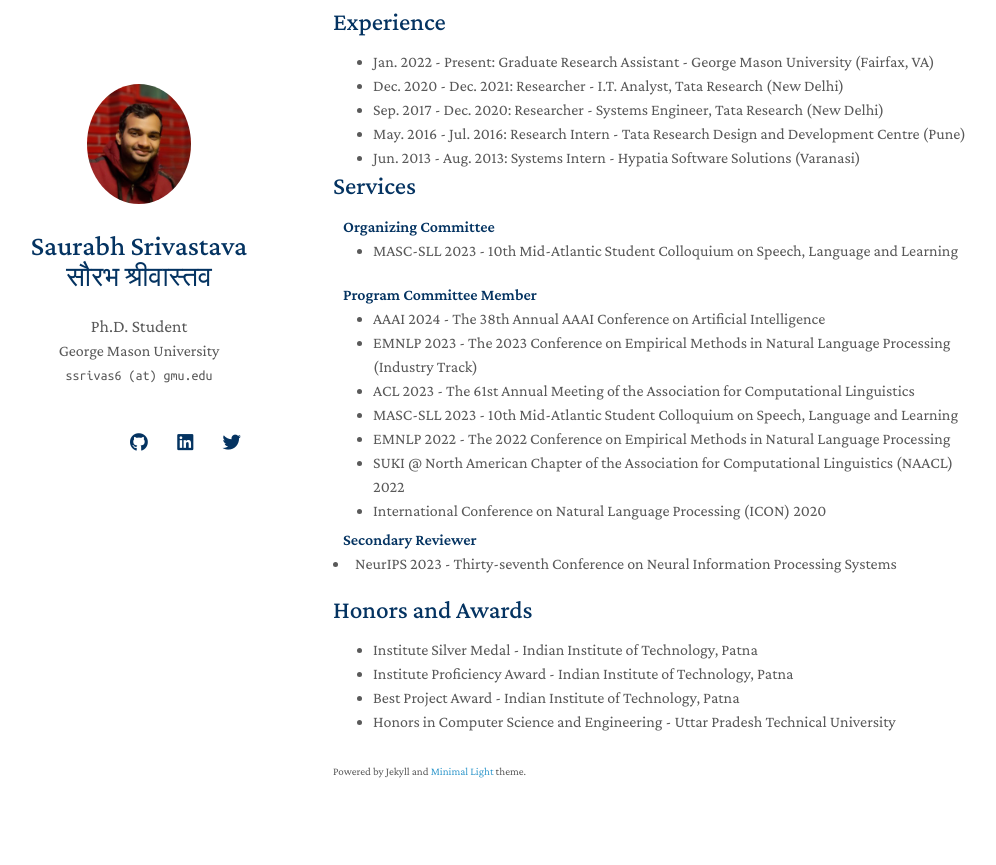
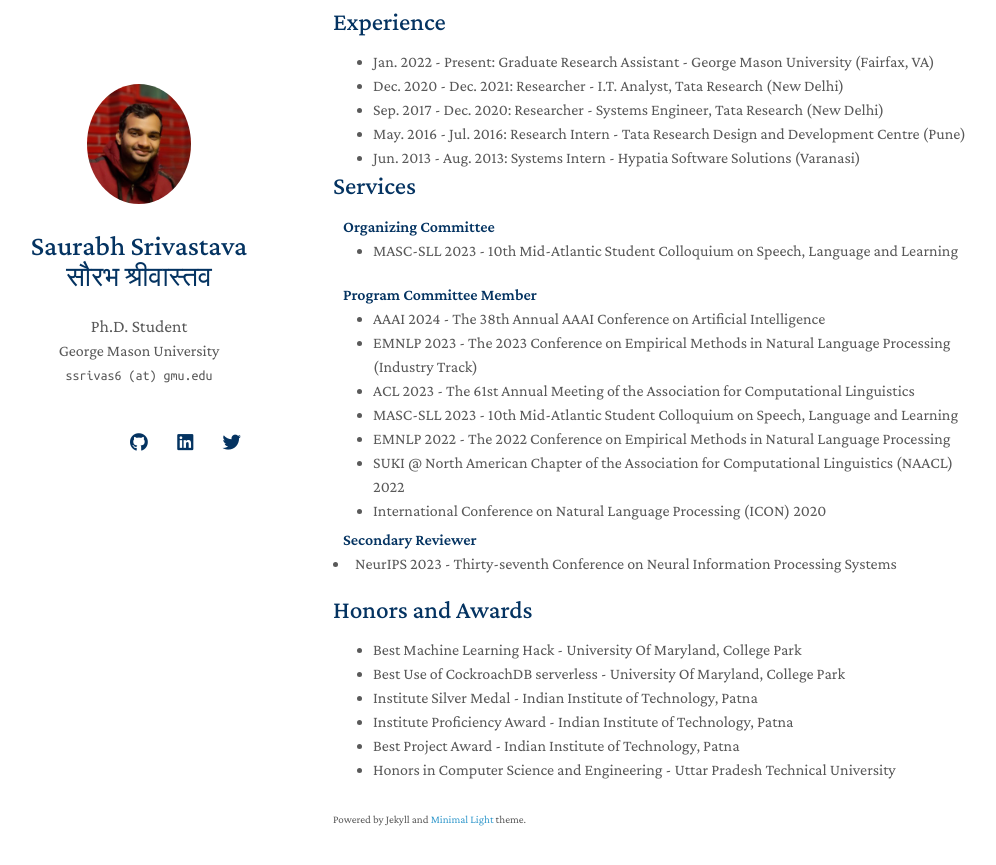
Before and after one commit to salokr/salokr.github.io, a Jekyll site: the page built from index.md, in a window 1280 px wide and 900 px high, scrolled down 2513 px. Shown: the top 865 px of the window, without its empty margins (137-1133 px from the left). Built offline with Jekyll 4.4.1, drawn with Linux system fonts in a browser that asks for light colours; nearby versions of some CDN libraries; a style sheet for code colours, icons or effects is not loaded; our own code applies the rules of GitHub Pages for plain Markdown files.

Commit message:
Update honors.md

```diff
--- a/_includes/honors.md
+++ b/_includes/honors.md
@@ -2,6 +2,8 @@
 
 
 <ul style="margin:0 0 0px;">
+  <li>Best Machine Learning Hack - University Of Maryland, College Park </li>
+  <li>Best Use of CockroachDB serverless - University Of Maryland, College Park </li>
   <li>Institute Silver Medal - Indian Institute of Technology, Patna</li>
   <li>Institute Proficiency Award - Indian Institute of Technology, Patna</li>
   <li>Best Project Award - Indian Institute of Technology, Patna</li>
```
